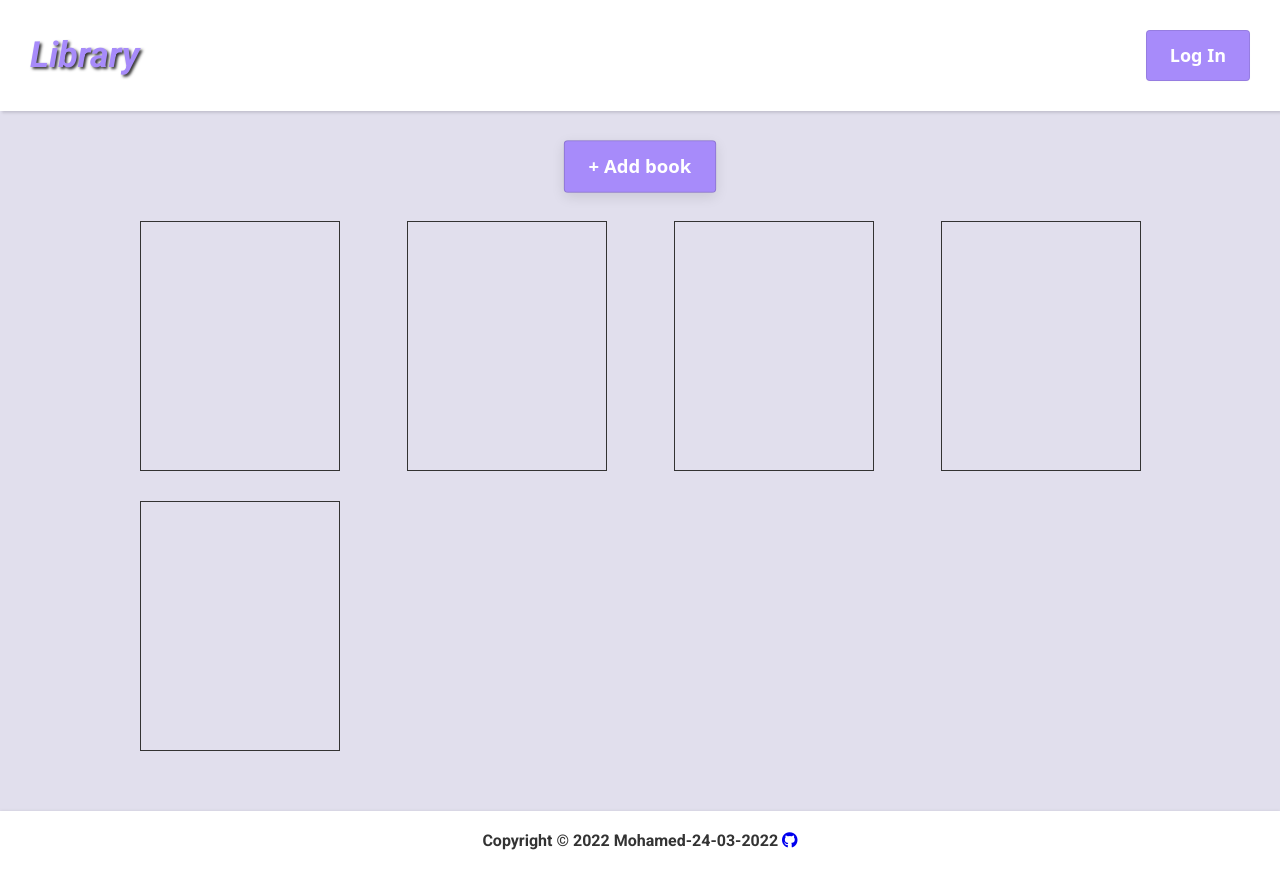
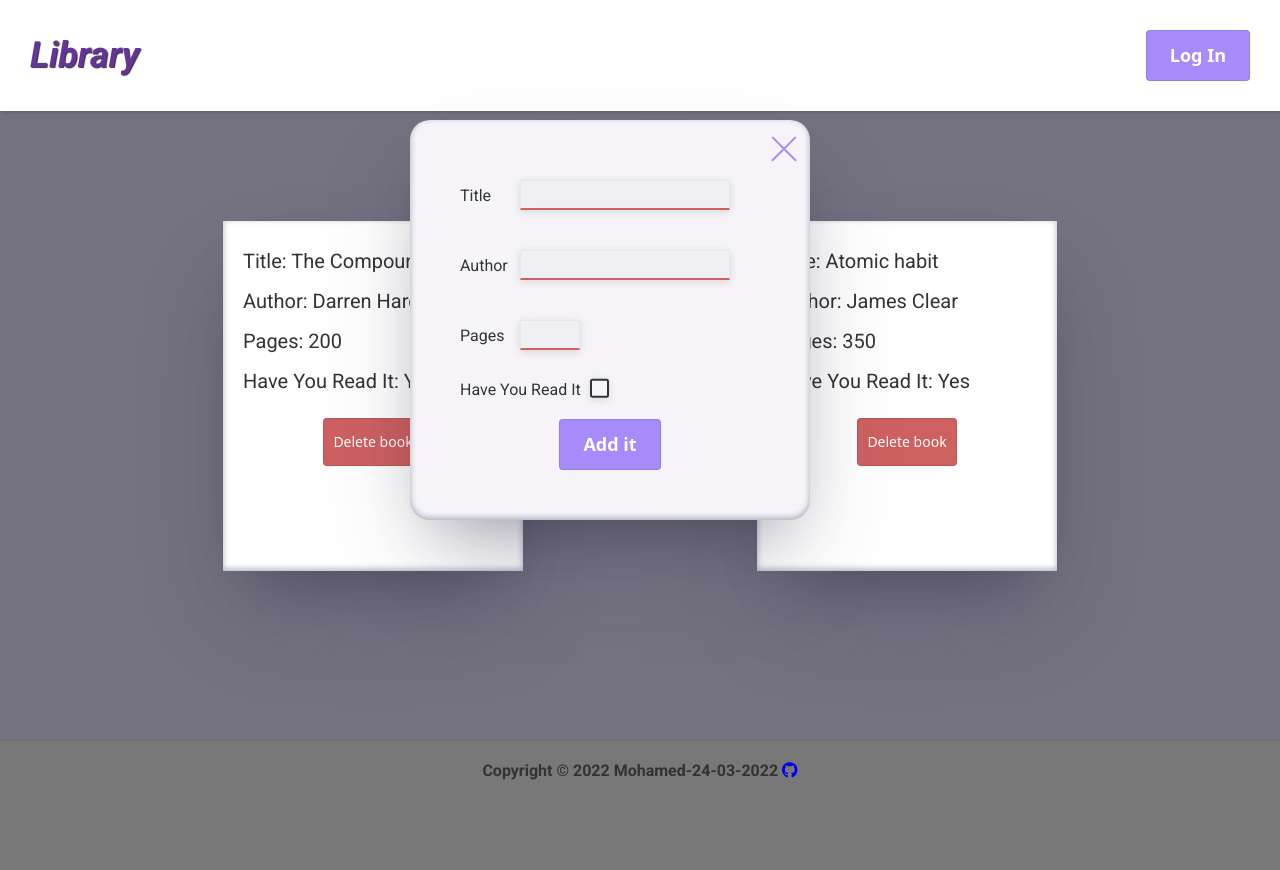
Before and after one commit to Mohamed-24-03-2022/Library, a plain HTML site: page index.html in a window 1280 px wide. Both pictures are taken after a click on the button "+ Add book". After the commit the page ends 800 px from the top, so only its background shows below. Drawn offline with Linux system fonts and the light colour scheme.

Commit message:
Temporary

```diff
--- a/index.html
+++ b/index.html
@@ -7,7 +7,11 @@
 
     <link rel="stylesheet" href="styles.css" />
     <script src="index.js" defer></script>
-    <link rel="shortcut icon" href="./img/serialized-books.png" type="image/x-icon">
+    <link
+      rel="shortcut icon"
+      href="./img/serialized-books.png"
+      type="image/x-icon"
+    />
     <title>Library</title>
   </head>
   <body>
@@ -27,12 +31,12 @@
         <button>+ Add book</button>
       </div>
       <div class="books-container">
-
-        <div class="book-box"></div>
-        <div class="book-box"></div>
-        <div class="book-box"></div>
-        <div class="book-box"></div>
-        <div class="book-box"></div>
+        <!-- <div class="book-box">
+          <p>Title:</p>
+          <p>Author:</p>
+          <p>Pages:</p>
+          <p>Have You Read It:</p>
+        </div> -->
 
       </div>
     </section>
@@ -48,6 +52,44 @@
       </div>
     </footer>
 
+    <!---------------------------- Adding a new book card ---------------------------------->
+    <div class="form-container">
+      <button class="close-button">close</button>
+      <form action="/">
+        <div>
+          <label for="title">Title</label>
+          <input
+            type="text"
+            name="title"
+            id="title"
+            autocomplete="off"
+            required
+          />
+        </div>
+        <div>
+          <label for="author">Author</label>
+          <input
+            type="text"
+            name="author"
+            id="author"
+            spellcheck="false"
+            autocomplete="off"
+            required
+          />
+        </div>
+        <div>
+          <label for="pages">Pages</label>
+          <input type="number" name="pages" id="pages" required />
+        </div>
+        <div>
+          <label for="haveYouReadIt">Have You Read It</label>
+          <input type="checkbox" name="haveYouReadIt" id="haveYouReadIt" />
+        </div>
+        <button class="addItButton">Add it</button>
+      </form>
+    </div>
+    <!--------------------------------------------------------------------------------------------------->
+
     <script
       src="https://kit.fontawesome.com/4beab0cc1e.js"
       crossorigin="anonymous"
--- a/index.js
+++ b/index.js
@@ -0,0 +1,127 @@
+const addBookToLibraryButton = document.querySelector(".addItButton");
+const titleInput = document.querySelector("#title");
+const authorInput = document.querySelector("#author");
+const pagesInput = document.querySelector("#pages");
+const haveYouReadItInput = document.querySelector("#haveYouReadIt");
+
+const formContainer = document.querySelector(".form-container");
+const booksContainer = document.querySelector(".books-container");
+const addNewBookButton = document.querySelector(".new-books button");
+const closeButton = document.querySelector(".close-button");
+// const deleteButton = document.querySelector(".delete-button");
+const body = document.querySelector("body");
+const myLibrary = [];
+
+function Book(title, author, pages, haveYouReadIt) {
+    this.title = title;
+    this.author = author;
+    this.pages = pages;
+    this.haveYouReadIt = haveYouReadIt;
+}
+Book.prototype.info = function () {
+    return `${this.title} by ${this.author}, ${this.pages} pages, ${this.haveYouReadIt}`;
+};
+// default items
+const book1 = new Book("The Compound Effect", "Darren Hardy", "200", true);
+const book2 = new Book("Atomic habit", "James Clear", "350", true);
+myLibrary.push(book1, book2);
+
+// declaring i here to the for loop so it doesn't iterate over elements that are already iterated over.
+let i = 0;
+const displayBookCard = () => {
+    for (i; i < myLibrary.length; i++) {
+        const bookBox = document.createElement("div");
+        bookBox.classList.add("book-box");
+        bookBox.setAttribute("data-index-number", i);
+
+        booksContainer.appendChild(bookBox);
+        const titleP = document.createElement("p");
+        const authorP = document.createElement("p");
+        const pagesP = document.createElement("p");
+        const haveYouReadItP = document.createElement("p");
+        const deleteButton = document.createElement("button");
+        deleteButton.classList.add("delete-button");
+        deleteButton.textContent = "Delete book";
+
+        const book = myLibrary[i];
+        titleP.textContent = `Title: ${book.title}`;
+        authorP.textContent = `Author: ${book.author}`;
+        pagesP.textContent = `Pages: ${book.pages}`;
+
+        if (book.haveYouReadIt === true) {
+            book.haveYouReadIt = "Yes";
+        } else {
+            book.haveYouReadIt = "No";
+        }
+        haveYouReadItP.textContent = `Have You Read It: ${book.haveYouReadIt}`;
+
+        bookBox.appendChild(titleP);
+        bookBox.appendChild(authorP);
+        bookBox.appendChild(pagesP);
+        bookBox.appendChild(haveYouReadItP);
+        bookBox.appendChild(deleteButton);
+    }
+};
+displayBookCard();
+
+const resettingInputs = () => {
+    titleInput.value = "";
+    authorInput.value = "";
+    pagesInput.value = "";
+    haveYouReadItInput.checked = false;
+};
+function addBookToLibrary() {
+    addBookToLibraryButton.addEventListener("click", () => {
+        if (!titleInput.value || !authorInput.value || !pagesInput.value) {
+            return;
+        }
+        const newBook = new Book(
+            titleInput.value,
+            authorInput.value,
+            pagesInput.value,
+            haveYouReadItInput.checked
+        );
+        myLibrary.push(newBook);
+        displayBookCard();
+        resettingInputs();
+        closeWindow();
+        console.log(i);
+        console.log(myLibrary);
+    });
+}
+addBookToLibrary();
+
+
+addNewBookButton.addEventListener("click", () => {
+    formContainer.style.scale = "1";
+    addBookToLibraryButton.style.visibility = "visible";
+    closeButton.style.visibility = "visible";
+    if ((formContainer.style.visibility = "visible")) {
+        body.style.backgroundColor = "#00000087";
+    }
+});
+
+const closeWindow = () => {
+    formContainer.style.scale = "0";
+    addBookToLibraryButton.style.visibility = "hidden";
+    closeButton.style.visibility = "hidden";
+    if ((formContainer.style.visibility = "hidden")) {
+        body.style.backgroundColor = "";
+    }
+};
+closeButton.addEventListener("click", closeWindow);
+
+// body.addEventListener("click", closeWindow);
+
+
+const deleteBookBox = () => {
+    deleteButton.addEventListener("click", () => {
+        const index = bookBox.dataset.indexNumber;
+        console.log(myLibrary);
+        myLibrary.splice(index, 1);
+        console.log(myLibrary);
+    });
+}
+setTimeout(() => {
+    deleteBookBox();
+}, 300);
--- a/styles.css
+++ b/styles.css
@@ -4,6 +4,8 @@
   --white-bg-color: #ffffff;
   --main-bg-color: #6155a030;
   --buttons-bg-color: #a78bfa;
+  --form-control-color: rebeccapurple;
+  --form-control-disabled: #959495;
 }
 * {
   margin: 0;
@@ -19,6 +21,8 @@ html {
 body {
   display: flex;
   flex-direction: column;
+  position: relative;
+  transition: 200ms ease-in-out;
 }
 .navbar-container {
   display: flex;
@@ -28,13 +32,12 @@ body {
   background-color: var(--white-bg-color);
   box-shadow: rgba(0, 0, 0, 0.15) 1.95px 1.95px 2.6px;
 }
-
 .brand-text p {
   font-size: 36px;
   font-weight: bold;
   font-style: italic;
-  color: var(--buttons-bg-color);
-  text-shadow: 2px 2px 3px #333;
+  color: var(--form-control-color);
+  text-shadow: 1px 1px 1px #333;
   cursor: pointer;
   transition: 200ms ease-in-out;
 }
@@ -102,14 +105,30 @@ section.main-container {
   width: 90%;
   padding: 30px;
   display: grid;
-  grid-template-columns: repeat(auto-fit, minmax(200px, 1fr));
+  grid-template-columns: repeat(auto-fit, minmax(300px, 1fr));
   justify-items: center;
   gap: 30px;
 }
 .book-box {
-  width: 200px;
-  height: 250px;
-  border: 1px solid #333;
+  position: relative;
+  width: 300px;
+  height: 350px;
+  padding: 20px;
+  font-size: 20px;
+  line-height: 2;
+  box-shadow: rgba(50, 50, 93, 0.25) 0px 50px 100px -20px, rgba(0, 0, 0, 0.3) 0px 30px 60px -30px, rgba(10, 37, 64, 0.35) 0px -2px 6px 0px inset;
+  background-color: var(--white-bg-color);
+}
+.delete-button {
+  position: absolute;
+  bottom: 30%;
+  right: calc(50% - 50px);
+  width: 100px;
+  height: min-content;
+  font-size: 14px;
+  font-weight: normal;
+  padding: 0 5px;
+  background-color: #ce6060;
 }
 
 /************************** footer ********************/
@@ -122,3 +141,156 @@ footer {
   font-weight: bold;
   box-shadow: rgba(0, 0, 0, 0.16) 0px 1px 4px;
 }
+
+/************************** new-book-card ********************/
+.form-container {
+  position: absolute;
+  padding: 30px;
+  width: 400px;
+  background-color: #f6f4f9;
+  border-radius: 20px;
+  box-shadow: rgba(50, 50, 93, 0.25) 0px 50px 100px -20px, rgba(0, 0, 0, 0.3) 0px 30px 60px -30px, rgba(10, 37, 64, 0.35) 0px -2px 6px 0px inset;
+  transition: 300ms ease-in-out;
+  visibility: hidden;
+  scale: 0;
+
+  left: calc(50% - 230px);
+  top: 120px;
+}
+form {
+  display: flex;
+  flex-direction: column;
+  align-items: center;
+  gap: 20px;
+  padding: 20px;
+}
+
+form div {
+  width: 100%;
+  display: flex;
+  justify-content: flex-start;
+  align-items: center;
+}
+input {
+  height: 30px;
+  width: 70%;
+  padding: 5px;
+  margin: 10px;
+  font-family: inherit;
+  font-size: 0.9rem;
+  border: 1px solid #e5e7eb;
+  border-bottom: 2px solid rgba(51, 51, 51, 0.705);
+  text-shadow: 0px 0px 0px rgb(86, 86, 87);
+  box-shadow: rgba(99, 99, 99, 0.2) 0px 2px 8px 0px;
+  background-color: #d7d7d737;
+}
+input:focus {
+  outline: none;
+}
+input:valid {
+  border-bottom: 2px solid var(--form-control-color);
+}
+input:invalid {
+  border-bottom: 2px solid #ce6060;
+}
+input[name="pages"] {
+  width: 60px;
+}
+/* input[name="haveYouReadIt"] {
+} */
+form label {
+  width: 50px;
+}
+form label[for="haveYouReadIt"] {
+  width: 130px;
+}
+.addItButton {
+  transition: 200ms ease-in-out;
+}
+/***************** closing button ****************/
+.close-button {
+  position: absolute;
+  top: 5px;
+  right: 10px;
+
+  overflow: hidden;
+  border: none;
+  padding: 0;
+  width: 2em;
+  height: 2em;
+  border-radius: 50%;
+  background: transparent;
+  color: var(--buttons-bg-color);
+  font: inherit;
+  text-indent: 100%;
+  cursor: pointer;
+  transition: 200ms ease-in-out;
+}
+.close-button:before,
+.close-button:after {
+  position: absolute;
+  top: 15%;
+  left: calc(50% - 0.0625em);
+  width: 0.125em;
+  height: 70%;
+  border-radius: 0.125em;
+  transform: rotate(45deg);
+  background: currentcolor;
+  content: "";
+}
+.close-button:after {
+  transform: rotate(-45deg);
+}
+
+.close-button:focus {
+  outline: solid 0 transparent;
+  box-shadow: 0 0 0 2px var(--buttons-bg-color);
+}
+
+.close-button:hover {
+  background: var(--main-bg-color);
+}
+
+/************************* check-box from moderncss.dev by Stephanie Eckles ***************************************/
+input[type="checkbox"] {
+ /* Add if not using autoprefixer */
+ -webkit-appearance: none;
+ /* Remove most all native input styles */
+ appearance: none;
+ /* For iOS < 15 */
+ background-color: var(--form-background);
+ /* Not removed via appearance */
+ margin: 0;
+
+ font: inherit;
+ color: currentColor;
+ width: 1.2em;
+ height: 1.2em;
+ border: 0.15em solid currentColor;
+ border-radius: 0.15em;
+ transform: translateY(-0.075em);
+
+ display: grid;
+ place-content: center;
+}
+input[type="checkbox"]::before {
+  content: "";
+  width: 0.65em;
+  height: 0.65em;
+  clip-path: polygon(14% 44%, 0 65%, 50% 100%, 100% 16%, 80% 0%, 43% 62%);
+  transform: scale(0);
+  transform-origin: bottom left;
+  transition: 120ms transform ease-in-out;
+  box-shadow: inset 1em 1em var(--form-control-color);
+  /* Windows High Contrast Mode */
+  background-color: CanvasText;
+}
+input[type="checkbox"]:checked::before {
+  transform: scale(1);
+}
+input[type="checkbox"]:disabled {
+  --form-control-color: var(--form-control-disabled);
+
+  color: var(--form-control-disabled);
+  cursor: not-allowed;
+}
```
Also changed, not shown: README.md.
